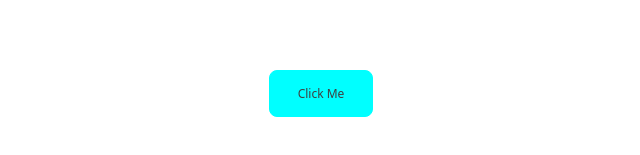
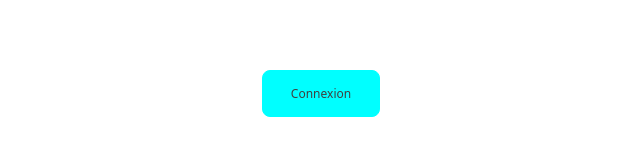
Before and after one commit to eaflowdev/normpulse-site, a React (Vite) app in the folder normpulse-site/: page / in a window 1280 px wide. Shown: the part 307-462 px from the top of the page, without its empty margins (319-959 px from the left). Built offline with nearby package versions, Linux system fonts and the light colour scheme.

Commit message:
fix button props

```diff
--- a/normpulse-site/src/App.tsx
+++ b/normpulse-site/src/App.tsx
@@ -5,7 +5,7 @@ function App() {
 
   return (
     <>
-      <Button></Button>
+      <Button variant='primary'>Connexion</Button>
     </>
   )
 }
--- a/normpulse-site/src/package/Atom/Button/Button.tsx
+++ b/normpulse-site/src/package/Atom/Button/Button.tsx
@@ -1,10 +1,19 @@
-import './Button.css';
-import '../../global.css';
+import "./Button.css";
+import "../../global.css";
+import type { ReactNode } from "react";
 
-export default function Button() {
+interface ButtonProps {
+  children: ReactNode;
+  variant?: "primary" | "secondary";
+}
+
+export default function Button({
+  children,
+  variant = "primary",
+}: ButtonProps) {
   return (
-    <button className="button button-primary">
-      Click Me
+    <button className={`button button-${variant}`}>
+      {children}
     </button>
   );
 }
```
